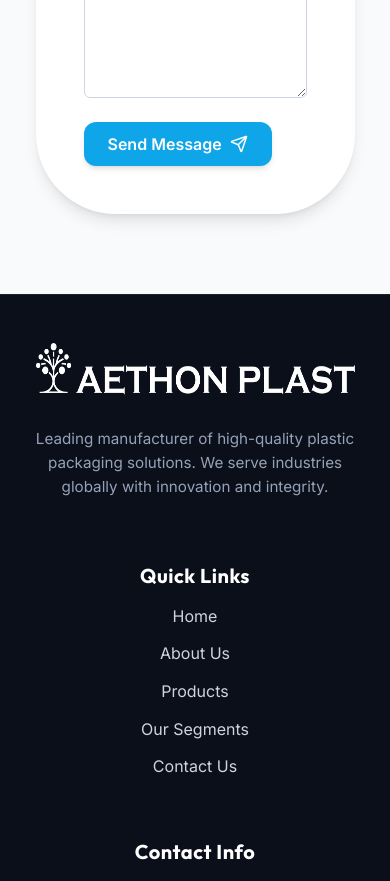
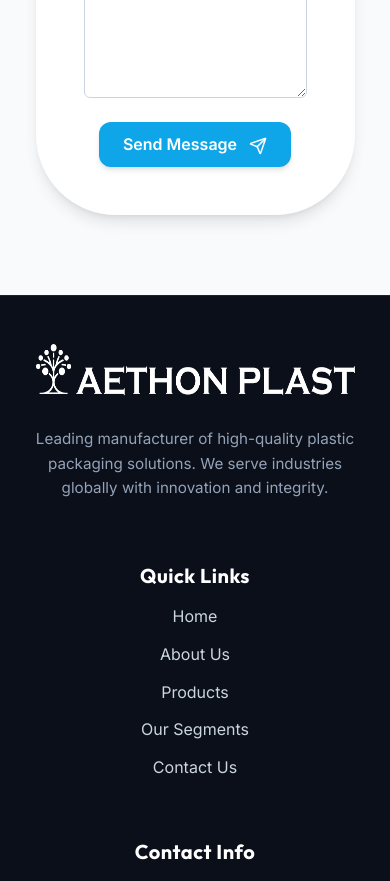
Before and after one commit to radheyaram/aethon-plast, a React (Vite) app: page /contact in a window 390 px wide. Shown: the part 1600-2481 px from the top of the page. Built offline with nearby package versions, Linux system fonts and the light colour scheme.

Commit message:
updated send msg button

```diff
--- a/src/pages/Contact.css
+++ b/src/pages/Contact.css
@@ -85,4 +85,9 @@ textarea.form-control {
     .contact-container {
         grid-template-columns: 1fr;
     }
+
+    .contact-page .btn-primary {
+        display: block;
+        margin: 0 auto;
+    }
 }
```
